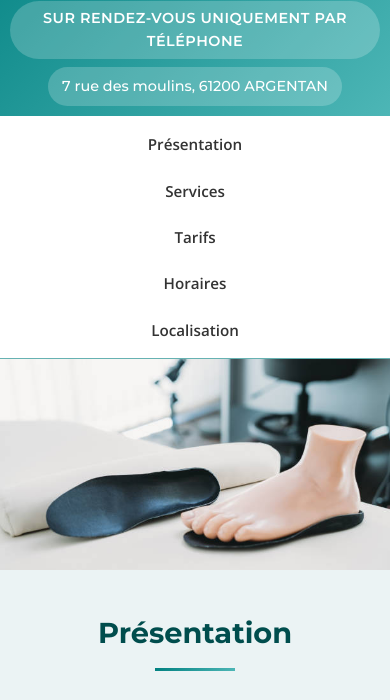
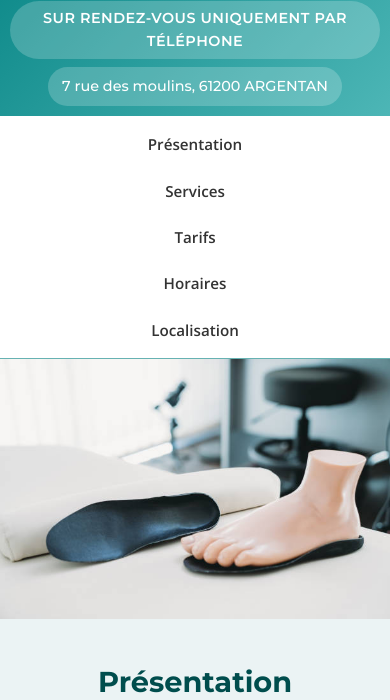
Before and after one commit to ZiPPPPP0/podologie.github.io, a plain HTML site: page index.html in a window 390 px wide. Shown: the part 144-844 px from the top of the page. Drawn offline with nearby package versions, Linux system fonts and the light colour scheme.

Commit message:
correction bugs

```diff
--- a/index.html
+++ b/index.html
@@ -107,24 +107,6 @@
                         <div class="service-image">
                             <img src="images/podologie_1.jpg" alt="Semelles orthopédiques">
                         </div>
-                        <!-- Information ajoutée sur les semelles orthopédiques -->
-                        <div class="info-semelles">
-                            <h4>Pourquoi porter des semelles orthopédiques</h4>
-                            <ul>
-                                <li>Vous ressentez régulièrement une douleur au pied (orteils, talons, chevilles, plante et même dos du pied).</li>
-                                <li>Vous souffrez d'une douleur au genou, à la hanche ou au dos.</li>
-                                <li>Vous souffrez d'une malformation du pied : pieds plats, creux ou présence d'un hallux valgus.</li>
-                                <li>Un proche observe une mauvaise démarche ou une modification de la posture.</li>
-                                <li>Vos chaussures sont déformées et vous les usez rapidement.</li>
-                            </ul>
-                            <p><strong>De manière préventive si :</strong></p>
-                            <ul>
-                                <li>Vous pratiquez une activité sportive car vos articulations sont extrêmement sollicitées.</li>
-                                <li>Vous avez plus de 75 ans.</li>
-                                <li>Vous êtes diabétique, puisque la moindre plaie peut rapidement donner lieu à des complications.</li>
-                                <li>Vous avez une jambe plus courte.</li>
-                            </ul>
-                        </div>
                     </div>
                     <div class="service-card">
                         <div class="service-icon"><i class="fas fa-user"></i></div>
@@ -159,6 +141,24 @@
                             <div class="definition-content">
                                 <div class="definition-text">
                                     <p>La podologie est une discipline qui étudie le pied et ses pathologies. Le podologue s'intéresse à la structure du pied, sa biomécanique et ses interactions avec le reste du corps. Il évalue et traite les troubles fonctionnels du pied et peut confectionner des semelles orthopédiques pour corriger les déséquilibres.</p>
+
+                                    <div class="info-semelles">
+                                        <h4>Pourquoi porter des semelles orthopédiques</h4>
+                                        <ul>
+                                            <li>Vous ressentez régulièrement une douleur au pied (orteils, talons, chevilles, plante et même dos du pied).</li>
+                                            <li>Vous souffrez d'une douleur au genou, à la hanche ou au dos.</li>
+                                            <li>Vous souffrez d'une malformation du pied : pieds plats, creux ou présence d'un hallux valgus.</li>
+                                            <li>Un proche observe une mauvaise démarche ou une modification de la posture.</li>
+                                            <li>Vos chaussures sont déformées et vous les usez rapidement.</li>
+                                        </ul>
+                                        <p><strong>De manière préventive si :</strong></p>
+                                        <ul>
+                                            <li>Vous pratiquez une activité sportive car vos articulations sont extrêmement sollicitées.</li>
+                                            <li>Vous avez plus de 75 ans.</li>
+                                            <li>Vous êtes diabétique, puisque la moindre plaie peut rapidement donner lieu à des complications.</li>
+                                            <li>Vous avez une jambe plus courte.</li>
+                                        </ul>
+                                    </div>
                                 </div>
                                 <div class="definition-image">
                                     <img src="images/podologie_2.jpg" alt="Podologie" class="definition-img">
--- a/styles.css
+++ b/styles.css
@@ -77,15 +77,17 @@ header {
     width: 100%;
     overflow: hidden;
     position: relative;
-    height: 50vh;
-    min-height: 300px;
+    text-align: center;
+    padding: 0;
+    margin: 0;
 }
 
 .full-width-image {
     width: 100%;
-    height: 100%;
-    object-fit: cover;
+    max-width: 100%;
+    height: auto;
     display: block;
+    object-fit: contain;
 }
 
 /* Style pour la section d'information sur les semelles */
@@ -945,10 +947,9 @@ footer {
         margin: 0 auto;
     }
 
-    /* Réduit la hauteur de l'image principale sur mobile */
+    /* Ajuste l'image principale sur mobile */
     .image-principale {
-        height: 30vh;
-        min-height: 200px;
+        padding: 0;
     }
 }
 
@@ -1031,10 +1032,9 @@ footer {
         font-size: 0.9rem;
     }
 
-    /* Réduit encore plus l'image principale sur petits écrans */
+    /* Ajuste l'image principale sur petits écrans */
     .image-principale {
-        height: 25vh;
-        min-height: 150px;
+        padding: 0;
     }
 }
 
```
